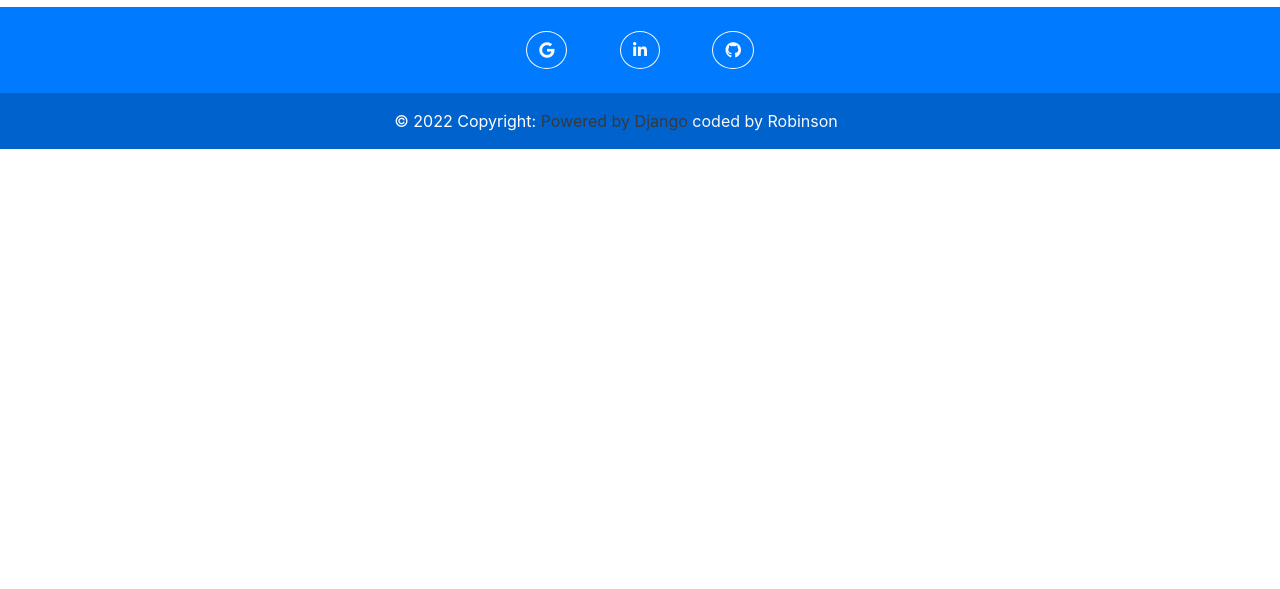
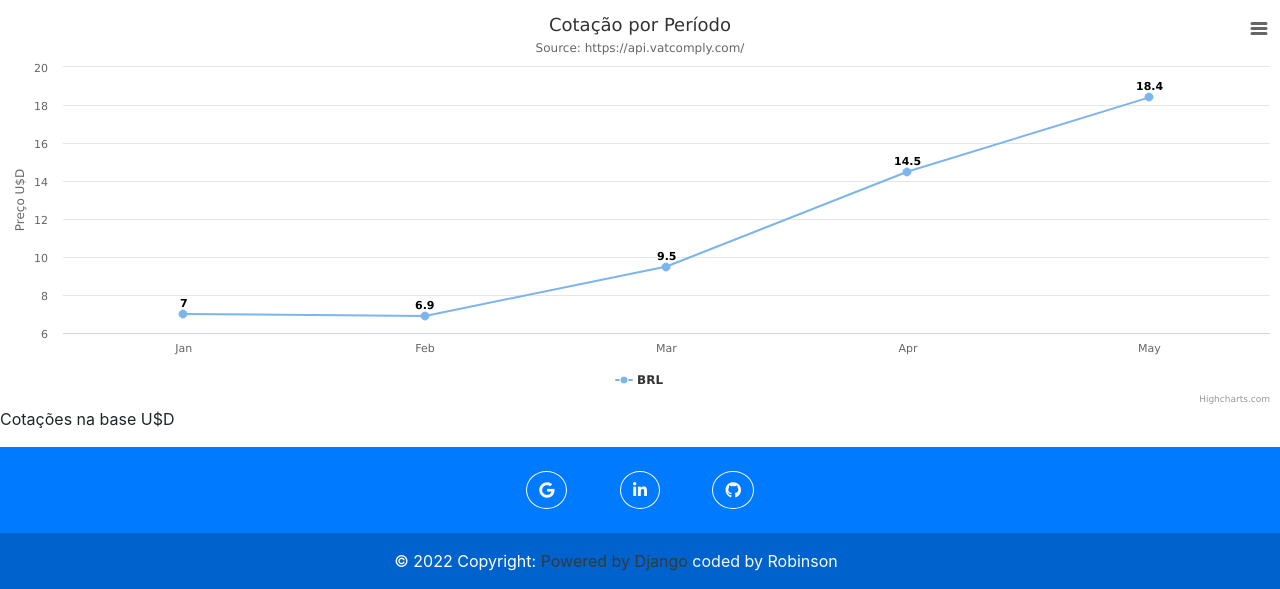
Before and after one commit to robinsonbrz/cotacao-moedas-django, a Django app: page / in a window 1280 px wide. Shown: the part 375-964 px from the top of the page. Before the commit the page ends 524 px from the top, so only its background shows below. Run offline with Django 4.2, Linux system fonts and the light colour scheme; some libraries are stand-ins or nearby versions.

Commit message:
Integração Highcharts somente frontend

```diff
--- a/cotacao_grafico/templates/cotacao_grafico/base.html
+++ b/cotacao_grafico/templates/cotacao_grafico/base.html
@@ -8,6 +8,7 @@
    <title>Robinson Enedino | API Cotações</title>
    <link rel="stylesheet" href="https://cdnjs.cloudflare.com/ajax/libs/font-awesome/5.15.3/css/all.min.css">
    <link rel="stylesheet" href="https://cdn.jsdelivr.net/npm/bootstrap@4.3.1/dist/css/bootstrap.min.css" integrity="sha384-ggOyR0iXCbMQv3Xipma34MD+dH/1fQ784/j6cY/iJTQUOhcWr7x9JvoRxT2MZw1T" crossorigin="anonymous">
+   <link rel="stylesheet" href="{% static '/cotacao_grafico/css/highcharts.css'%}">
 </head>
 
 <body>
--- a/cotacao_grafico/templates/cotacao_grafico/pages/home.html
+++ b/cotacao_grafico/templates/cotacao_grafico/pages/home.html
@@ -3,14 +3,60 @@
 {% block content %}
 
 
-<!--Table cotacoes Fim -->
-
-<div class="container">
-   <h1>Cotação de moedas origem Api vatcomply.com</h1>
-</div>
 
 
+   <div class="container">
+      <h1 class="text-center">Cotação de moedas origem Api vatcomply.com</h1>
+   </div>
 
+   <figure class="highcharts-figure">
+      <div id="container"></div>
+      <p class="highcharts-description">
+         Cotações na base U$D
+      </p>
+   </figure>
 
+   <script src="https://code.highcharts.com/highcharts.js"></script>
+   <script src="https://code.highcharts.com/modules/exporting.js"></script>
+   <script src="https://code.highcharts.com/modules/export-data.js"></script>
+   <script src="https://code.highcharts.com/modules/accessibility.js"></script>
 
+   <script>
+   Highcharts.chart('container', {
+   chart: {
+      type: 'line'
+   },
+   title: {
+      text: 'Cotação por Período'
+   },
+   subtitle: {
+      text: 'Source: https://api.vatcomply.com/'
+   },
+   xAxis: {
+      categories: ['Jan', 'Feb', 'Mar', 'Apr', 'May' ]
+   },
+   yAxis: {
+      title: {
+         text: 'Preço U$D'
+      }
+   },
+   plotOptions: {
+      line: {
+         dataLabels: {
+         enabled: true
+         },
+         enableMouseTracking: false
+      }
+   },
+   series: [{
+      name: 'BRL',
+      data: [7.0, 6.9, 9.5, 14.5, 18.4 ]
+   }, ]
+   });
+   </script>
+
+   <script>
+      // var lista_datas ={{ lista_datas | safe }};
+      // var lista_cotacoes ={{ lista_cotacoes | safe }};
+   </script>
 {% endblock %}
```
